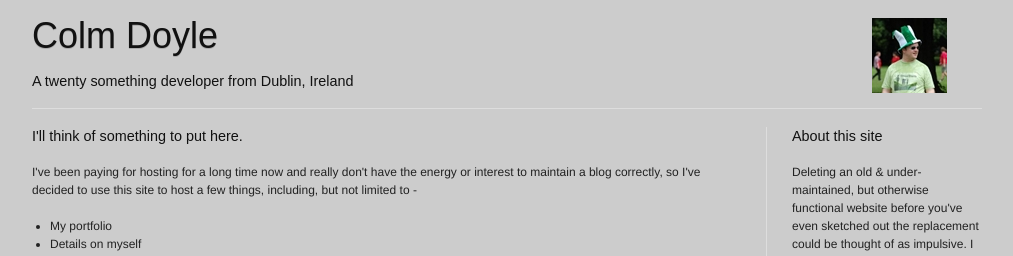
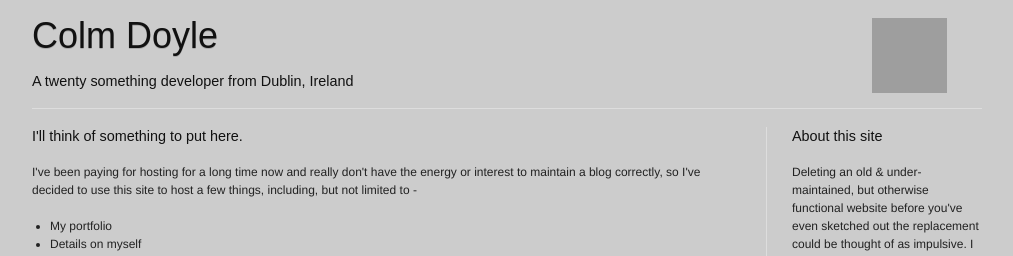
Before and after one commit to colmdoyle/personalsite, a PHP site: page / in a window 1280 px wide. Shown: the top 256 px of the page, without its empty margins (133-1146 px from the left). Run offline with PHP 8.4, Linux system fonts and the light colour scheme; data that the repository does not hold is empty; some libraries are stand-ins or nearby versions; some web fonts are replaced; grey boxes are pictures that could not be loaded.

Commit message:
auto fb picture

```diff
--- a/header.php
+++ b/header.php
@@ -80,7 +80,7 @@ require('functionFile.php');
 			<h4>A twenty something developer from Dublin, Ireland</h4>
 		</div>
 		<div id="right_header" class="span-3 last">
-			<img src="img/headshot.jpg" alt="Photo of Colm Doyle" width="75" height="75" />
+			<img src="http://graph.facebook.com/colmdoyle/picture?width=75&height=75" alt="Photo of Colm Doyle" width="75" height="75" />
 		</div>
 		<hr/>
 	</div>
```
